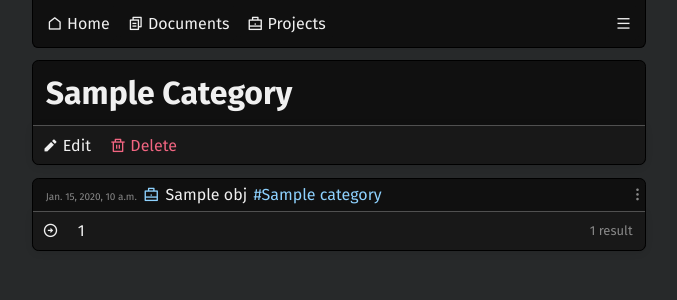
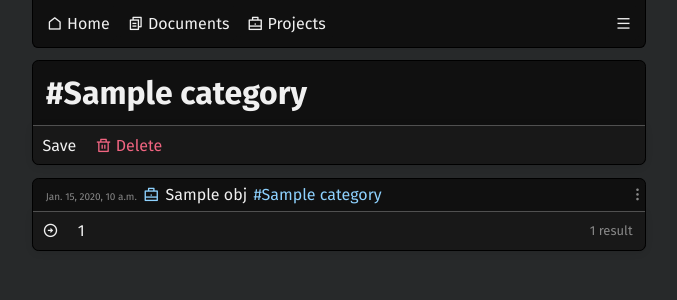
Before and after one commit to ychalier/orgapy, a Django app: template orgapy/templates/orgapy/category.html in a window 1280 px wide. Shown: the top 300 px of the page, without its empty margins (32-709 px from the left). Run offline with Django 3.2, Linux system fonts and the light colour scheme; the template is opened without the code that fills it: most values are stand-ins (such as "Sample title", 1, 10 or a date in 2020).

Commit message:
merge category edit form with category view

```diff
--- a/orgapy/templates/orgapy/category.html
+++ b/orgapy/templates/orgapy/category.html
@@ -3,14 +3,16 @@
 {% block title %}#{{ category.name }}{% endblock title %}
 
 {% block content_title %}
-<header class="card">
-    <h1 class="card-header">{{ category.name | title }}</h1>
-    <div class="card-actions">
-        <a class="button" href="?edit=1" title="Rename"><i class="ri-pencil-fill"></i> Edit</a>
-        <form action="" method="post">
-            {% csrf_token %}
+<form method="post" action="{% url 'orgapy:category' category.name %}">
+    {% csrf_token %}
+    <header class="card">
+        <h1 class="card-header" style="display: flex">
+            <span>#</span><input class="input-inline" type="text" name="name" value="{{ category.name }}" placeholder="Name" />
+        </h1>
+        <div class="card-actions">
+            <button>Save</button>
             <button type="submit" name="delete" value="on" class="button-danger submit-confirm" message="Do you want to delete '{{ category.name }}'?"><i class="ri-delete-bin-line"></i> Delete</a>
-        </form>
-    </div>
-</header>
+        </div>
+    </header>
+</form>
 {% endblock content_title %}
--- a/orgapy/views/base.py
+++ b/orgapy/views/base.py
@@ -555,9 +555,6 @@ def view_category(request: HttpRequest, name: str) -> HttpResponse:
                 category.save()
             return redirect("orgapy:category", name=category.name)
 
-    if request.GET.get("edit"):
-        return render(request, "orgapy/edit_category.html", {"category": category})
-
     return view_document_list(request,
         "orgapy/category.html",
         category_filters=name,
```
Also changed, not shown: orgapy/templates/orgapy/edit_category.html (deleted, +0 -18 lines).
